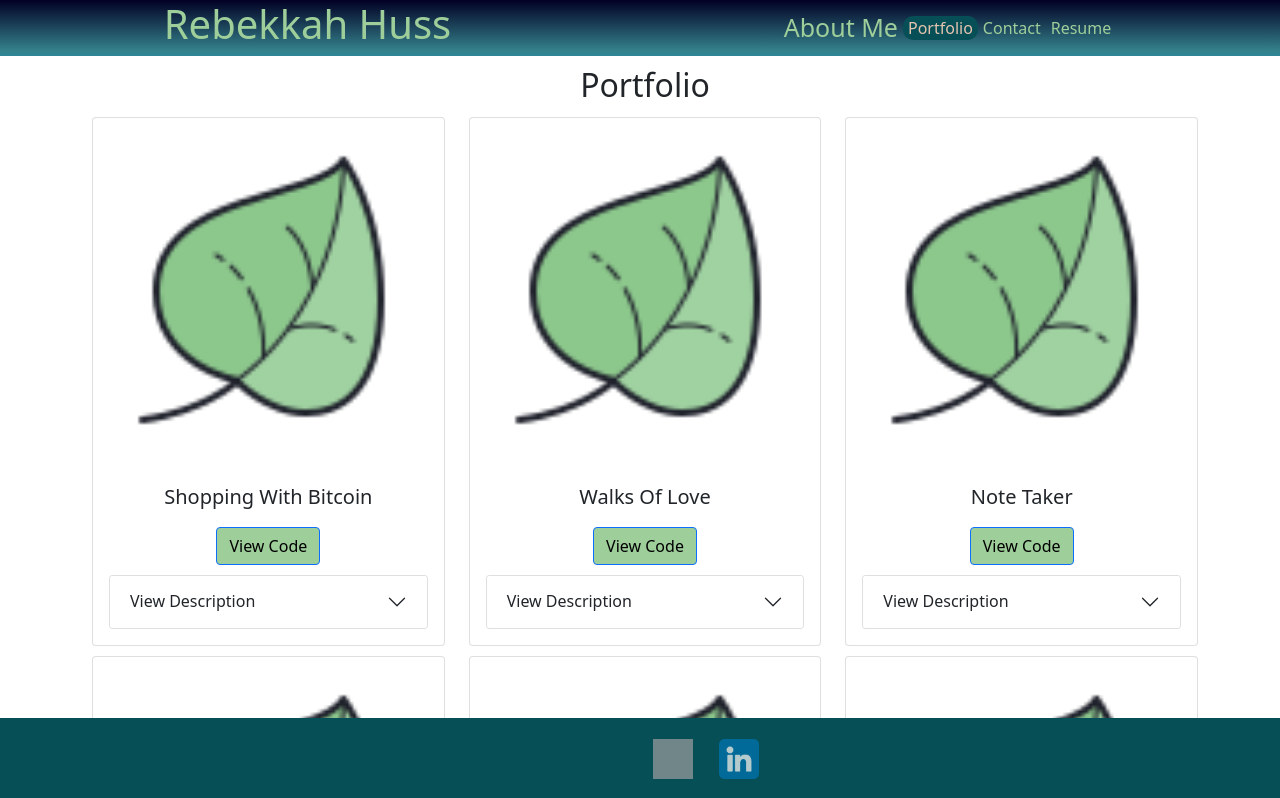
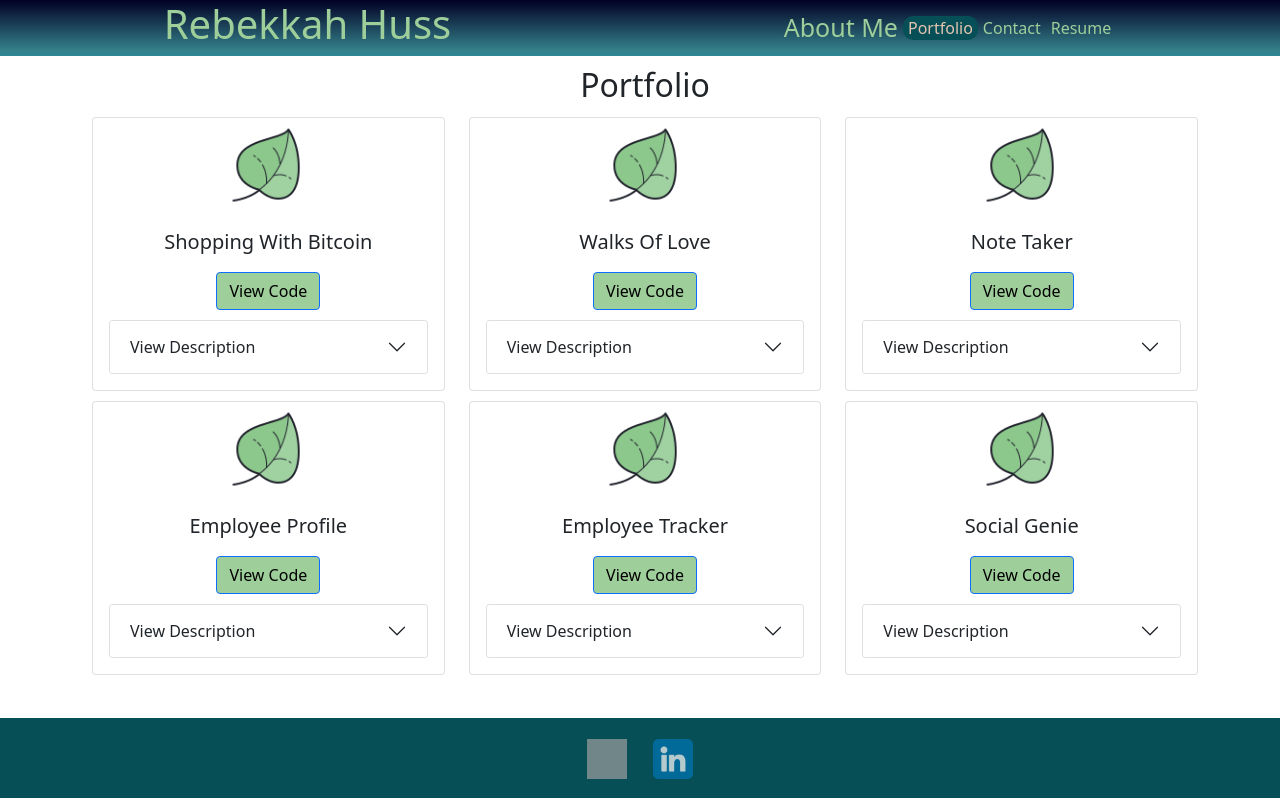
Before and after one commit to bekkahhuss/portsmouth, a React (Create React App) app: page /portfolio in a window 1280 px wide. Shown: the top 798 px of the page. Built offline with nearby package versions, Linux system fonts and the light colour scheme; grey boxes are pictures that could not be loaded.

Commit message:
resized the portfolio images

```diff
--- a/src/App.css
+++ b/src/App.css
@@ -103,9 +103,16 @@
   margin:auto;
 
 }
-.card-img, .card-img-bottom, .card-img-top {
+/* .card-img, .card-img-bottom, .card-img-top {
   width:50%;
+  height: 6rem;
 
+} */
+.theCardImage {
+  width: 6rem;
+  height: 6rem;
+  margin: auto;
+  align-content: center;
 }
 .cardButton {
   background-color:#9ece9a ;
@@ -113,7 +120,10 @@
 }
 
 .footer-center {
-  padding: 50%;
+  display: flex;
+  flex-wrap: wrap;
+  justify-content: center;
+  align-content: center;
 }
 .profilePic {
   height: 400px;
--- a/src/footer.jsx
+++ b/src/footer.jsx
@@ -5,8 +5,8 @@ import linkedin from './assets/linkedin.png';
 
 export const Footer = () => {
     return (
-        <div className="footer">
-            <Navbar className="footer-center">
+        <div className="footer footer-center">
+            <Navbar className="">
                 <Nav>
                     <Nav.Link href="https://github.com/bekkahhuss"><img src={github} alt="" className="icon"></img></Nav.Link>
                     <Nav.Link href="https://www.linkedin.com/in/rebekkah-huss-310658135/"><img src={linkedin} alt="" className="icon"></img></Nav.Link>
--- a/src/routes/portfolio.jsx
+++ b/src/routes/portfolio.jsx
@@ -15,7 +15,7 @@ export default function Portfolio() {
             <Row className="Row-space">
               <Col>
                 <Card>
-                  <Card.Img variant="top" src={placeholder} />
+                  <img variant="top" src={placeholder} className="theCardImage"/>
                   <Card.Body>
                     <Card.Title>Shopping With Bitcoin</Card.Title>
                     <Button
@@ -45,7 +45,7 @@ export default function Portfolio() {
               </Col>
               <Col>
                 <Card>
-                  <Card.Img variant="top" src={placeholder}/>
+                  <img variant="top" src={placeholder} className="theCardImage"/>
                   <Card.Body>
                     <Card.Title>Walks Of Love</Card.Title>
                     <Button
@@ -73,7 +73,7 @@ export default function Portfolio() {
               </Col>
               <Col>
                 <Card>
-                  <Card.Img variant="top" src={placeholder}/>
+                  <img variant="top" src={placeholder} className="theCardImage"/>
                   <Card.Body>
                     <Card.Title>Note Taker</Card.Title>
                     <Button
@@ -105,7 +105,7 @@ export default function Portfolio() {
             <Row className="Row-space">
               <Col>
                 <Card>
-                  <Card.Img variant="top" src={placeholder}/>
+                  <img variant="top" src={placeholder} className="theCardImage"/>
                   <Card.Body>
                     <Card.Title>Employee Profile</Card.Title>
                     <Button
@@ -131,7 +131,7 @@ export default function Portfolio() {
               </Col>
               <Col>
                 <Card>
-                  <Card.Img variant="top" src={placeholder}/>
+                  <img variant="top" src={placeholder} className="theCardImage"/>
                   <Card.Body>
                     <Card.Title>Employee Tracker</Card.Title>
                     <Button
@@ -156,7 +156,7 @@ export default function Portfolio() {
               </Col>
               <Col>
                 <Card>
-                  <Card.Img variant="top" src={placeholder}/>
+                  <img variant="top" src={placeholder} className="theCardImage"/>
                   <Card.Body>
                     <Card.Title>Social Genie</Card.Title>
                     <Button
```
